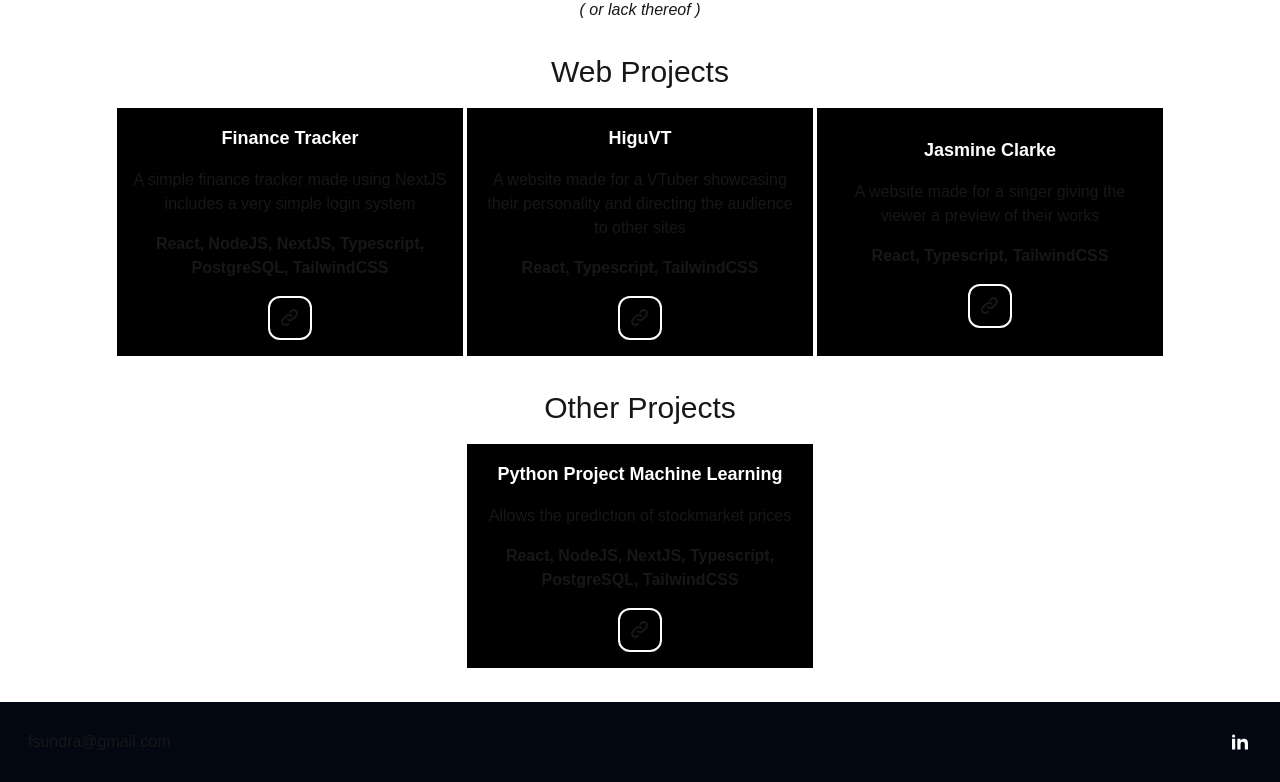
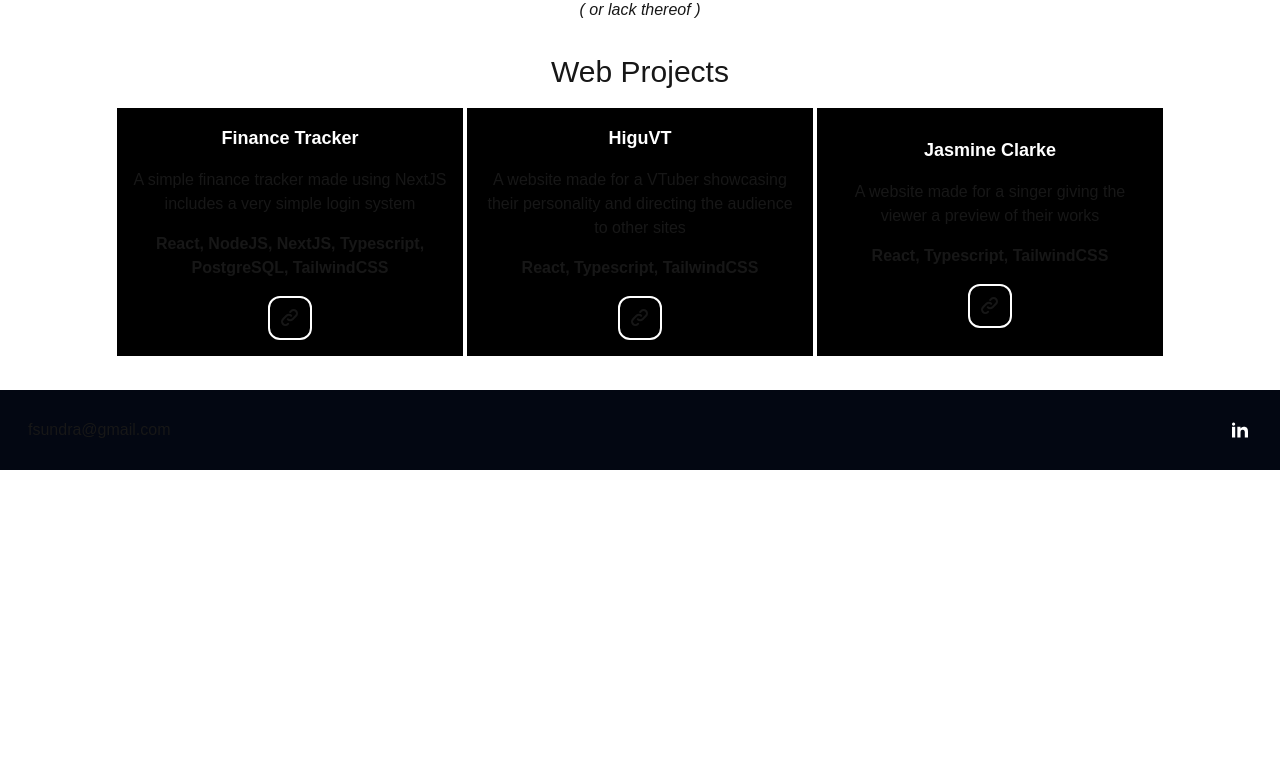
Before and after one commit to Fozzyack/resume-new, a Next.js app: page / in a window 1280 px wide. Shown: the part 1658-2440 px from the top of the page. After the commit the page ends 2128 px from the top, so only its background shows below. Built offline with nearby package versions, Linux system fonts and the light colour scheme.

Commit message:
remove other projects - not yet added

```diff
--- a/app/page.tsx
+++ b/app/page.tsx
@@ -1,7 +1,6 @@
 import AboutMe from "@/components/AboutMe";
 import Footer from "@/components/Footer";
 import Hero from "@/components/Hero";
-import OtherProjects from "@/components/OtherProjects";
 import WebProjects from "@/components/WebProjects";
 
 export default function Home() {
@@ -21,7 +20,6 @@ export default function Home() {
                         </p>
                     </div>
                     <WebProjects />
-                    <OtherProjects />
 				</div>
 			</div>
 			<div className="absolute w-screen z-20">
```
